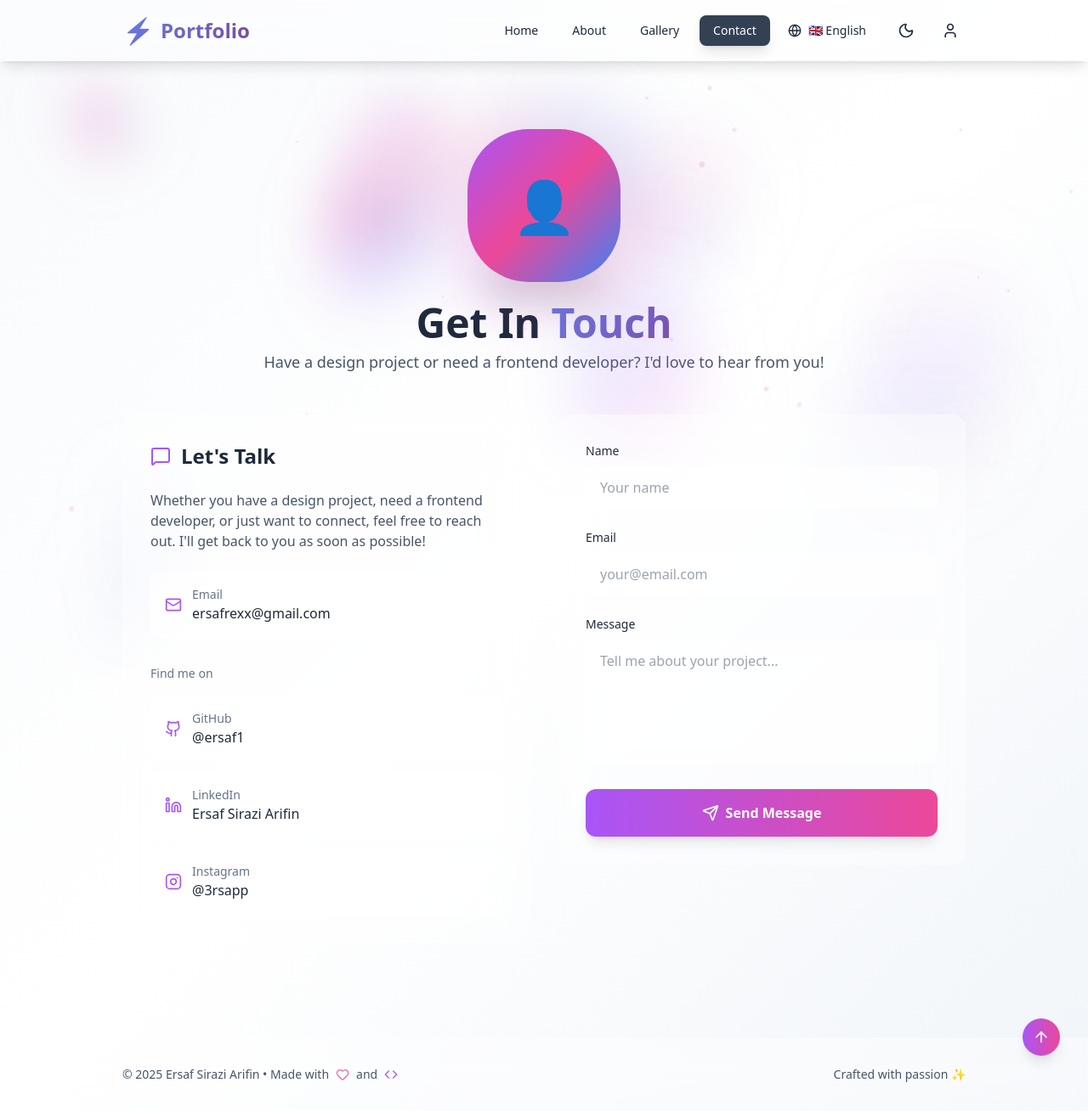
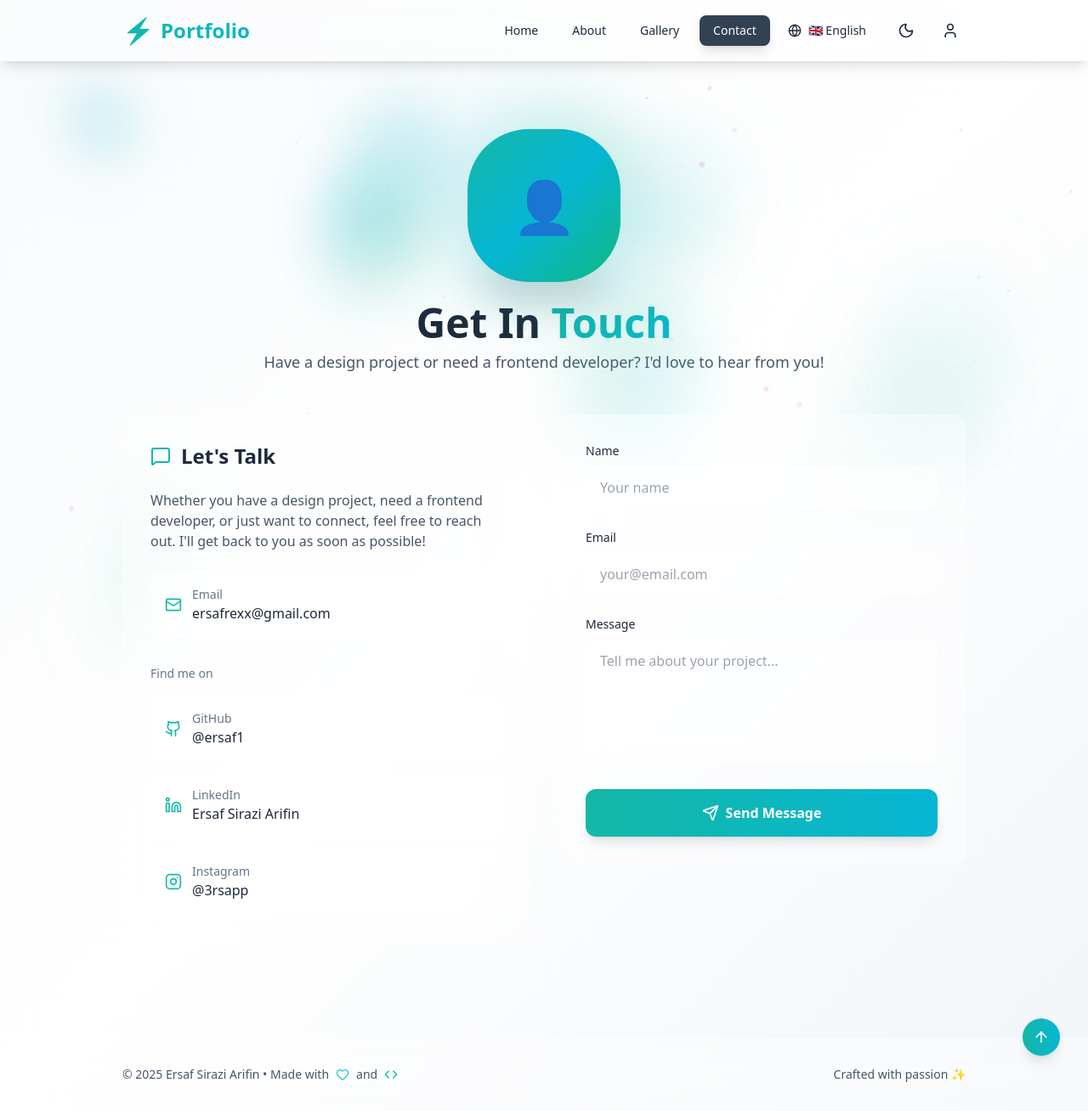
Before and after one commit to ersaf1/Portofolio, a React (Vite) app: page /contact in a window 1280 px wide. Shown: the whole page at 85% size. Built offline with nearby package versions, Linux system fonts and the light colour scheme.

Commit message:
style: Update color scheme across components to teal and cyan for a cohesive look

```diff
--- a/src/components/Footer.tsx
+++ b/src/components/Footer.tsx
@@ -12,9 +12,9 @@ const Footer: React.FC = () => {
         <div className="flex flex-col md:flex-row items-center justify-between gap-4">
           <div className="text-sm text-slate-600 dark:text-slate-400 flex items-center gap-2">
             © {new Date().getFullYear()} Ersaf Sirazi Arifin • Made with
-            <Heart className="w-4 h-4 text-pink-500 inline animate-pulse" />
+            <Heart className="w-4 h-4 text-cyan-500 inline animate-pulse" />
             and
-            <Code className="w-4 h-4 text-purple-500 inline" />
+            <Code className="w-4 h-4 text-teal-500 inline" />
           </div>
           <div className="text-sm text-slate-600 dark:text-slate-400">
             Crafted with passion ✨
@@ -25,7 +25,7 @@ const Footer: React.FC = () => {
       {/* Scroll to Top Button */}
       <button
         onClick={scrollToTop}
-        className="absolute -top-6 right-8 p-3 bg-gradient-to-r from-purple-500 to-pink-500 text-white rounded-full shadow-lg hover:shadow-2xl hover:scale-110 transition-all duration-300"
+        className="absolute -top-6 right-8 p-3 bg-gradient-to-r from-teal-500 to-cyan-500 text-white rounded-full shadow-lg hover:shadow-2xl hover:scale-110 transition-all duration-300"
         aria-label="Scroll to top"
       >
         <ArrowUp className="w-5 h-5" />
--- a/src/components/HeroPortrait.tsx
+++ b/src/components/HeroPortrait.tsx
@@ -12,9 +12,9 @@ const HeroPortrait: React.FC<{ size?: number; className?: string }> = ({ size =
       style={{ width: size, height: size }}
     >
       {/* Glow */}
-      <div className="absolute -inset-6 rounded-[40%] bg-gradient-to-tr from-purple-500/30 via-pink-500/20 to-blue-500/30 blur-2xl" />
+      <div className="absolute -inset-6 rounded-[40%] bg-gradient-to-tr from-teal-500/30 via-cyan-500/20 to-emerald-500/30 blur-2xl" />
       {/* Placeholder blob */}
-      <div className="relative z-10 w-full h-full rounded-[40%] bg-gradient-to-br from-purple-500 via-pink-500 to-blue-500 flex items-center justify-center text-white text-6xl font-bold">
+      <div className="relative z-10 w-full h-full rounded-[40%] bg-gradient-to-br from-teal-500 via-cyan-500 to-emerald-500 flex items-center justify-center text-white text-6xl font-bold">
         <span>👤</span>
       </div>
       {/* Soft shadow */}
--- a/src/components/LanguageSwitcher.tsx
+++ b/src/components/LanguageSwitcher.tsx
@@ -45,7 +45,7 @@ const LanguageSwitcher: React.FC = () => {
                 <span className="text-sm font-medium">{lang.name}</span>
               </div>
               {language === lang.code && (
-                <Check className="w-4 h-4 text-purple-600 dark:text-purple-400" />
+                <Check className="w-4 h-4 text-teal-600 dark:text-teal-400" />
               )}
             </DropdownMenu.Item>
           ))}
--- a/src/components/ScatteredPhotos.tsx
+++ b/src/components/ScatteredPhotos.tsx
@@ -3,11 +3,11 @@ import { motion } from 'framer-motion'
 // Abstract gradient blobs for aesthetic background
 
 const BLOB_COLORS = [
-  'from-purple-500 via-pink-500 to-blue-500',
-  'from-pink-500 via-purple-500 to-blue-400',
-  'from-blue-500 via-purple-500 to-pink-400',
-  'from-purple-400 via-blue-500 to-pink-500',
-  'from-pink-400 via-blue-400 to-purple-500',
+  'from-teal-500 via-cyan-500 to-emerald-500',
+  'from-cyan-500 via-teal-500 to-emerald-400',
+  'from-emerald-500 via-teal-500 to-cyan-400',
+  'from-teal-400 via-emerald-500 to-cyan-500',
+  'from-cyan-400 via-emerald-400 to-teal-500',
 ]
 
 const ScatteredPhotos: React.FC = () => {
--- a/src/index.css
+++ b/src/index.css
@@ -5,15 +5,15 @@
 
 :root {
   --container-max: 1024px;
-  --gradient-primary: linear-gradient(135deg, #667eea 0%, #764ba2 100%);
-  --gradient-secondary: linear-gradient(135deg, #f093fb 0%, #f5576c 100%);
-  --gradient-accent: linear-gradient(135deg, #4facfe 0%, #00f2fe 100%);
+  --gradient-primary: linear-gradient(135deg, #14b8a6 0%, #06b6d4 100%);
+  --gradient-secondary: linear-gradient(135deg, #22d3ee 0%, #10b981 100%);
+  --gradient-accent: linear-gradient(135deg, #2dd4bf 0%, #14b8a6 100%);
 }
 
 .dark {
-  --gradient-primary: linear-gradient(135deg, #667eea 0%, #764ba2 100%);
-  --gradient-secondary: linear-gradient(135deg, #f093fb 0%, #f5576c 100%);
-  --gradient-accent: linear-gradient(135deg, #4facfe 0%, #00f2fe 100%);
+  --gradient-primary: linear-gradient(135deg, #5eead4 0%, #67e8f9 100%);
+  --gradient-secondary: linear-gradient(135deg, #6ee7b7 0%, #34d399 100%);
+  --gradient-accent: linear-gradient(135deg, #5eead4 0%, #14b8a6 100%);
 }
 
 body {
@@ -26,7 +26,7 @@ body {
 }
 
 .gradient-text {
-  background: linear-gradient(135deg, #667eea 0%, #764ba2 100%);
+  background: linear-gradient(135deg, #14b8a6 0%, #06b6d4 100%);
   -webkit-background-clip: text;
   -webkit-text-fill-color: transparent;
   background-clip: text;
@@ -34,7 +34,7 @@ body {
 }
 
 .dark .gradient-text {
-  background: linear-gradient(135deg, #a78bfa 0%, #ec4899 100%);
+  background: linear-gradient(135deg, #5eead4 0%, #22d3ee 100%);
   -webkit-background-clip: text;
   -webkit-text-fill-color: transparent;
   background-clip: text;
@@ -64,7 +64,7 @@ body {
 }
 
 .animated-gradient {
-  background: linear-gradient(270deg, #667eea, #764ba2, #f093fb, #f5576c);
+  background: linear-gradient(270deg, #14b8a6, #06b6d4, #22d3ee, #10b981);
   background-size: 800% 800%;
   animation: gradient-shift 15s ease infinite;
 }
--- a/src/pages/Contact.tsx
+++ b/src/pages/Contact.tsx
@@ -44,7 +44,7 @@ const Contact: React.FC = () => {
         >
           <div className="glass rounded-2xl p-8">
             <div className="flex items-center gap-3 mb-6">
-              <MessageSquare className="w-6 h-6 text-purple-500" />
+              <MessageSquare className="w-6 h-6 text-teal-500" />
               <h2 className="text-2xl font-bold">{t('contact.info.title')}</h2>
             </div>
             <p className="text-slate-600 dark:text-slate-400 mb-6">
@@ -56,7 +56,7 @@ const Contact: React.FC = () => {
                 href="mailto:ersafrexx@gmail.com"
                 className="flex items-center gap-3 p-4 glass rounded-xl hover:shadow-lg transition-all group"
               >
-                <Mail className="w-5 h-5 text-purple-500 group-hover:scale-110 transition-transform" />
+                <Mail className="w-5 h-5 text-teal-500 group-hover:scale-110 transition-transform" />
                 <div>
                   <div className="text-sm text-slate-500 dark:text-slate-400">Email</div>
                   <div className="font-medium">ersafrexx@gmail.com</div>
@@ -81,7 +81,7 @@ const Contact: React.FC = () => {
                     rel="noopener noreferrer"
                     className="flex items-center gap-3 p-4 glass rounded-xl hover:shadow-lg transition-all group"
                   >
-                    <div className="text-purple-500 group-hover:scale-110 transition-transform">
+                    <div className="text-teal-500 group-hover:scale-110 transition-transform">
                       {social.icon}
                     </div>
                     <div>
@@ -155,7 +155,7 @@ const Contact: React.FC = () => {
                 <input
                   name="name"
                   required
-                  className="w-full px-4 py-3 glass rounded-xl focus:outline-none focus:ring-2 focus:ring-purple-500 transition-all"
+                  className="w-full px-4 py-3 glass rounded-xl focus:outline-none focus:ring-2 focus:ring-teal-500 transition-all"
                   placeholder={t('contact.form.name.placeholder')}
                 />
               </div>
@@ -166,7 +166,7 @@ const Contact: React.FC = () => {
                   type="email"
                   name="email"
                   required
-                  className="w-full px-4 py-3 glass rounded-xl focus:outline-none focus:ring-2 focus:ring-purple-500 transition-all"
+                  className="w-full px-4 py-3 glass rounded-xl focus:outline-none focus:ring-2 focus:ring-teal-500 transition-all"
                   placeholder={t('contact.form.email.placeholder')}
                 />
               </div>
@@ -177,7 +177,7 @@ const Contact: React.FC = () => {
                   name="message"
                   required
                   rows={5}
-                  className="w-full px-4 py-3 glass rounded-xl focus:outline-none focus:ring-2 focus:ring-purple-500 transition-all resize-none"
+                  className="w-full px-4 py-3 glass rounded-xl focus:outline-none focus:ring-2 focus:ring-teal-500 transition-all resize-none"
                   placeholder={t('contact.form.message.placeholder')}
                 />
               </div>
@@ -185,7 +185,7 @@ const Contact: React.FC = () => {
               <button
                 type="submit"
                 disabled={loading}
-                className="w-full px-6 py-4 bg-gradient-to-r from-purple-500 to-pink-500 text-white rounded-xl font-semibold shadow-lg transition-all duration-300 flex items-center justify-center gap-2 group disabled:opacity-70"
+                className="w-full px-6 py-4 bg-gradient-to-r from-teal-500 to-cyan-500 text-white rounded-xl font-semibold shadow-lg transition-all duration-300 flex items-center justify-center gap-2 group disabled:opacity-70"
               >
                 <Send className="w-5 h-5" />
                 {loading ? 'Mengirim…' : t('contact.form.submit')}
--- a/src/pages/Projects.tsx
+++ b/src/pages/Projects.tsx
@@ -25,7 +25,7 @@ const Projects: React.FC = () => {
   return (
     <div className="relative min-h-screen w-full flex flex-col justify-center items-center overflow-x-hidden">
       {/* Background Gradient & Glassmorphism */}
-      <div className="absolute inset-0 -z-10 bg-gradient-to-br from-purple-700/40 via-pink-500/30 to-blue-600/40 dark:from-purple-900/60 dark:via-pink-900/40 dark:to-blue-900/60 backdrop-blur-xl" />
+      <div className="absolute inset-0 -z-10 bg-gradient-to-br from-teal-700/40 via-cyan-500/30 to-emerald-600/40 dark:from-teal-900/60 dark:via-cyan-900/40 dark:to-emerald-900/60 backdrop-blur-xl" />
       <div className="mx-auto max-w-6xl w-full space-y-12 py-16 px-4">
         {/* Header */}
       <motion.section
@@ -46,7 +46,7 @@ const Projects: React.FC = () => {
         >
           My{' '}
           <motion.span
-            className="bg-gradient-to-r from-purple-600 via-pink-600 to-blue-500 bg-clip-text text-transparent"
+            className="bg-gradient-to-r from-teal-600 via-cyan-600 to-emerald-500 bg-clip-text text-transparent"
             animate={{
               backgroundPosition: ["0% 50%", "100% 50%", "0% 50%"]
             }}
```
Also changed, not shown: src/pages/About.tsx (+4 -4 lines), src/pages/Home.tsx (+8 -8 lines), src/pages/ProjectDetail.tsx (+5 -5 lines).
